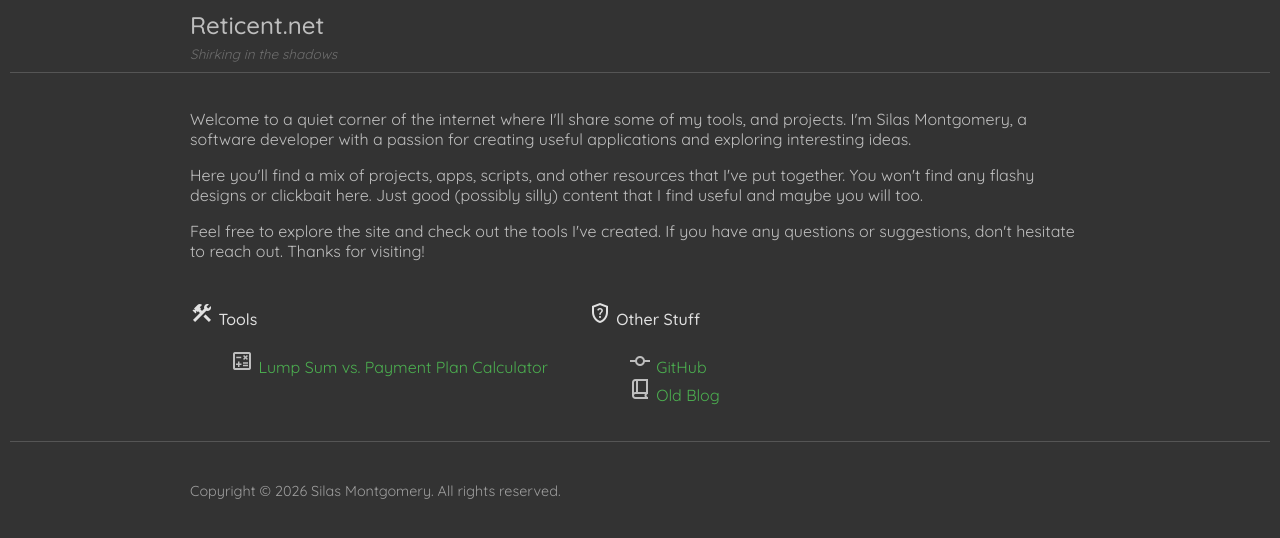
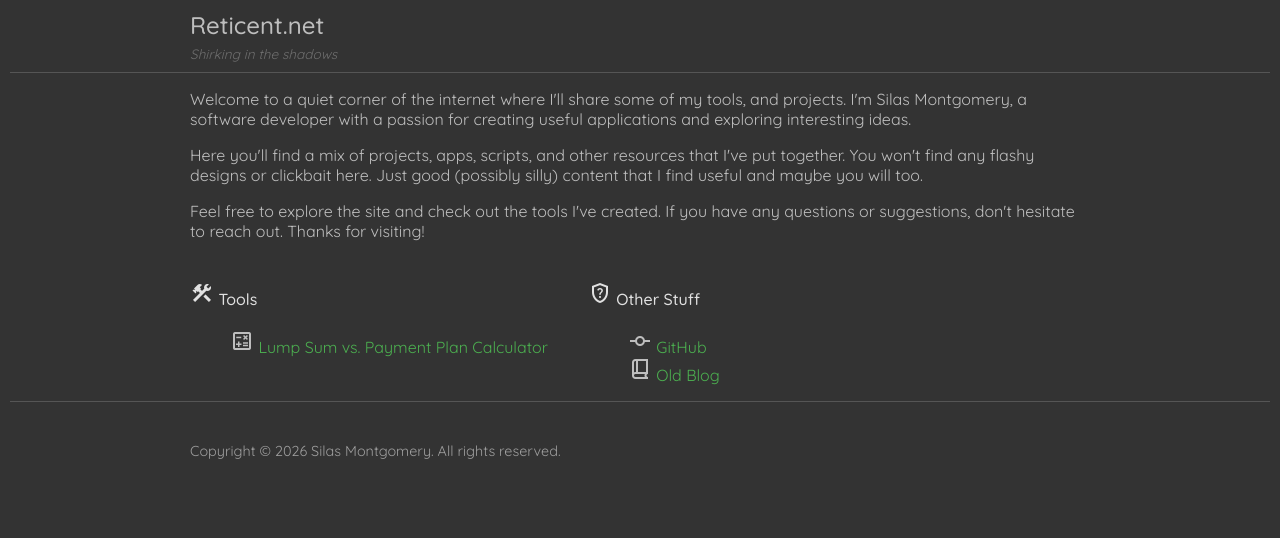
Before and after one commit to silasmontgomery/reticent.net, a PHP site: page / in a window 1280 px wide. Shown: the top 538 px of the page. Run offline with PHP 8.4, Linux system fonts and the light colour scheme.

Commit message:
remove extra padding

```diff
--- a/html/index.php
+++ b/html/index.php
@@ -32,7 +32,7 @@ if (!isset($body)) {
     <?php if($page !== 'home.php'): ?>
         <?php include __DIR__ . '/../components/nav-menu.php'; ?>
     <?php endif; ?>
-    <div class="center-content" id="main">
+    <div class="center-content">
         <?php echo $body; ?>
     </div>
     <div class="divider"></div>
--- a/html/style.css
+++ b/html/style.css
@@ -21,9 +21,6 @@ a:active, a:hover {
 .center-content {
     max-width: 900px;
     margin: 0 auto;
-}
-#main {
-
 }
 .title {
     font-size: 1.5em;
@@ -125,9 +122,6 @@ ul.no-style {
 .nav-menu a:hover {
     text-decoration: underline;
 }
-#main {
-    padding: 20px;
-}
 .loading-spinner {
   /* Size and shape */
   width: 48px;
```
